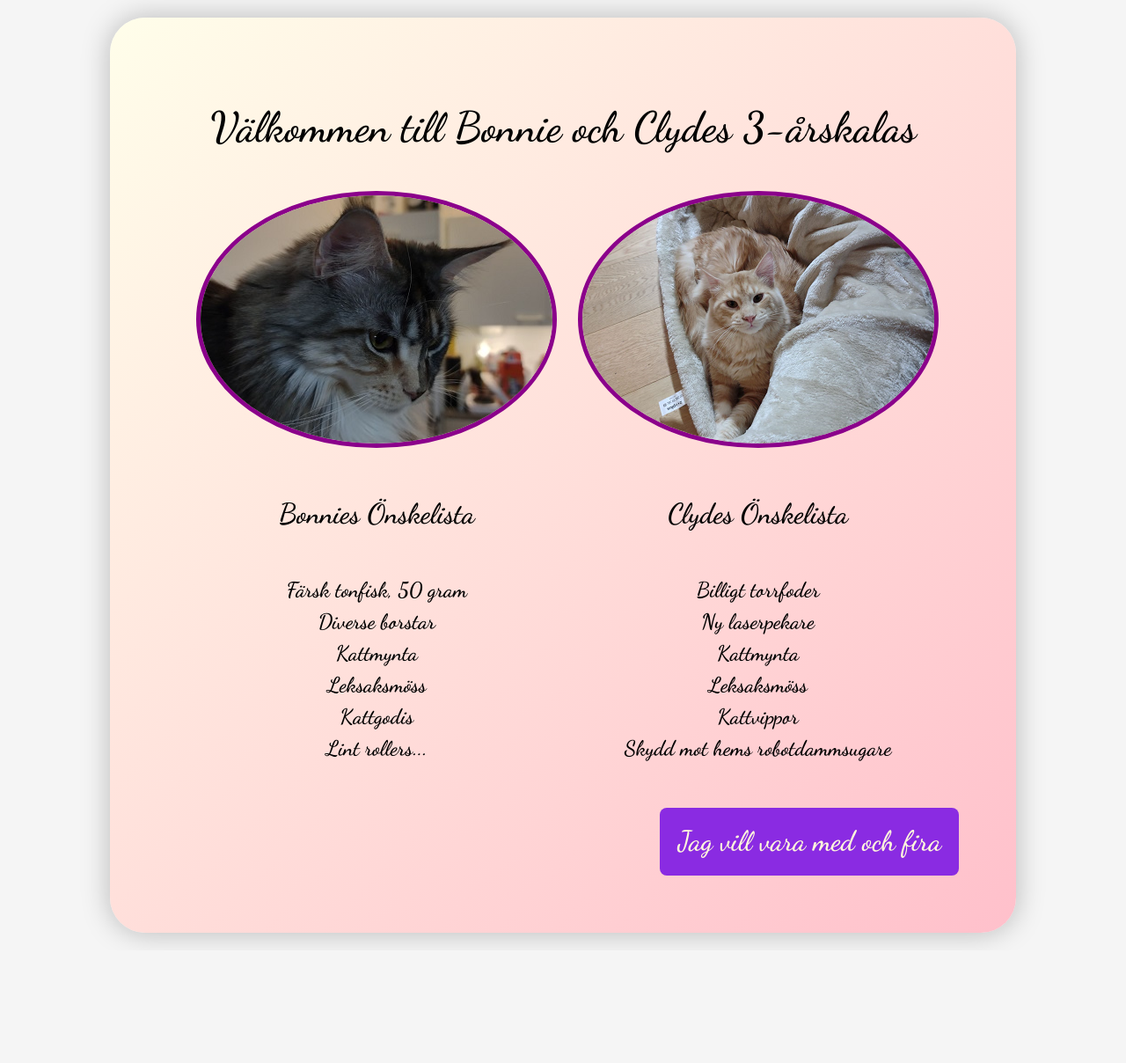
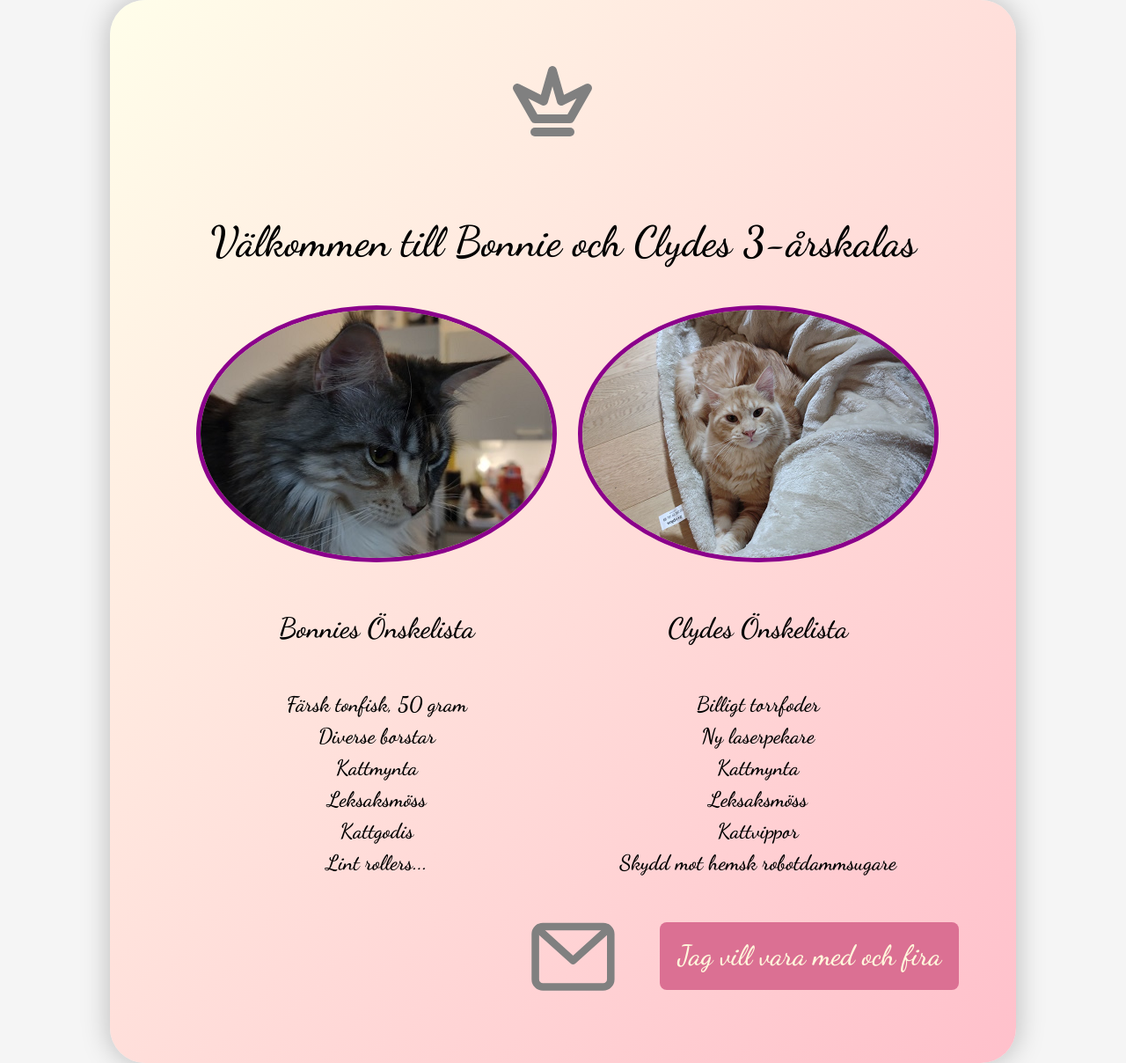
Before and after one commit to paulssona/svg-animation, a plain HTML site: page index.html in a window 1280 px wide. Shown: the whole page at 88% size. Before the commit the page ends 1080 px from the top, so only its background shows below. Drawn offline with nearby package versions, Linux system fonts and the light colour scheme.

Commit message:
add svg images add css

```diff
--- a/index.html
+++ b/index.html
@@ -12,6 +12,9 @@
     </head>
     <body class="site-structure">
         <div class="form-base-layer" id="grad">
+            <svg class="crown">
+                <use xlink:href="images/crown.svg#crown"></use>
+            </svg>
             <h1 class="site-header animate__animated animate__jackInTheBox animate__slow animate__infinitely">Välkommen till Bonnie och Clydes 3-årskalas</h1>
             <div class="content-structure">
                 <div class="content-box">
@@ -35,15 +38,20 @@
                         <li>Kattmynta</li>
                         <li>Leksaksmöss</li>
                         <li>Kattvippor</li>
-                        <li>Skydd mot hems robotdammsugare</li>
+                        <li>Skydd mot hemsk robotdammsugare</li>
                     </ul>
                 </div>
             </div>
             <div class="btn-area">
+                <svg width="120" height="120" viewbox="0 0 120 140" fill="none" xmlns="http://www.w3.org/2000/svg">
+                    <rect x="0" y="35" rx="10" ry="10" width="100" height="80" stroke="grey" stroke-width="10" class="envelope"/>
+                    <polyline points="0,35 50,80 100,35" stroke="grey" stroke-width="10" stroke-linejoin="round"/>
+                </svg>
                 <form action="https://fb.me/e/1u3dS0VJZ" target="_blank">
                     <button class="btn" type="submit">Jag vill vara med och fira</button>
                 </form>
             </div>
         </div>
+
     </body>
 </html>
--- a/styles/styles.css
+++ b/styles/styles.css
@@ -73,9 +73,10 @@
     border:none;
     border-radius: 8px;
     margin-top: 25px;
-    background-color: blueviolet;
+    background-color: palevioletred;
     color: cornsilk;
     font-size: 32px;
+    margin-left: 30px;
 }
 @keyframes btnzoom {
     from {transform: scale(1);}
@@ -93,3 +94,10 @@
     list-style: none;
     text-align: center;
 }
+.envelope {
+    stroke-width: 10;
+}
+.crown {
+    display:flex;
+    margin-left: 35px;
+}
```
Also changed, not shown: images/crown.svg (added).
